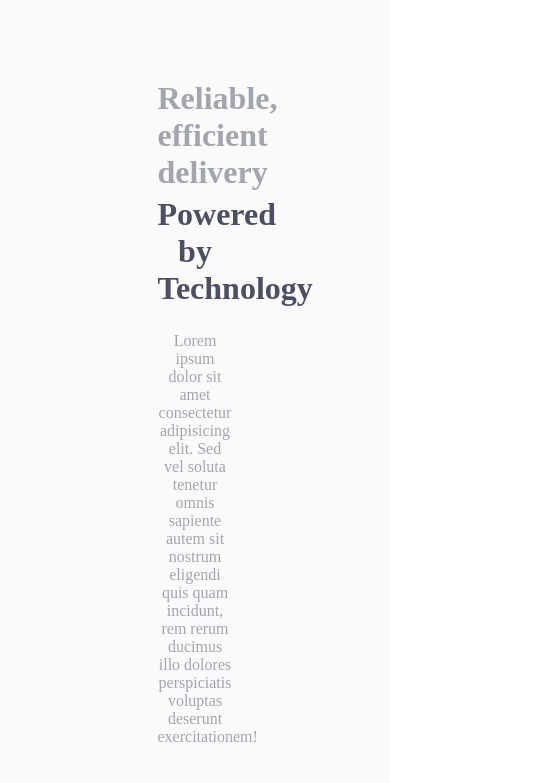
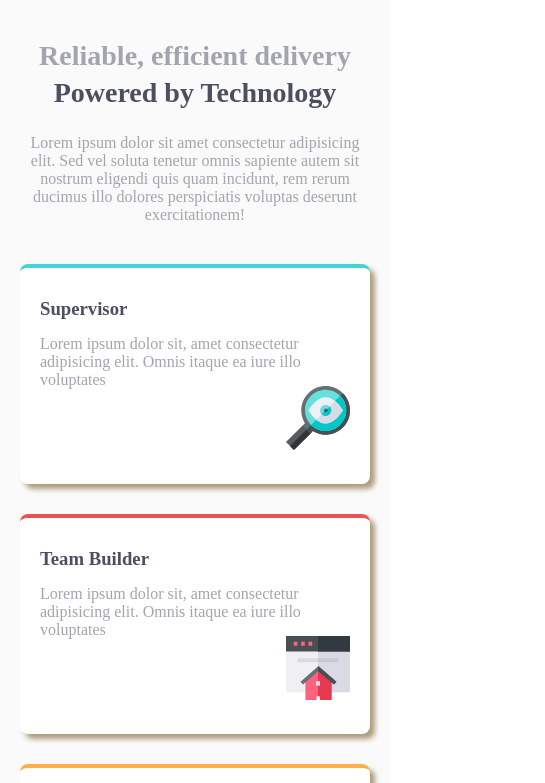
Before and after one commit to elenstep/test-224, a plain HTML site: page index.html in a window 390 px wide. Shown: the top 783 px of the page, 545 px wide, since content can reach past the window. Drawn offline with Linux system fonts and the light colour scheme.

Commit message:
feat: add responsive design

```diff
--- a/style.css
+++ b/style.css
@@ -7,7 +7,7 @@
 .page-wrapper {
     background-color: hsl(0, 0%, 98%);
     height: 100%;
-    width: 100vw;
+    width: 100%;
     padding: 80px 120px;
 }
 
@@ -94,3 +94,21 @@
     right: 20px;
     bottom: 30px;
 }
+
+@media (max-width: 786px) {
+    .main {
+        flex-direction: column;
+    }
+    .header {
+        max-width: initial;
+    }
+    .page-wrapper {
+        padding: 40px 20px 40px 20px;
+    }
+    .heading-light, .heading-dark {
+        font-size: 28px;
+    }
+    .article {
+        height: 220px;
+    }
+}
```
